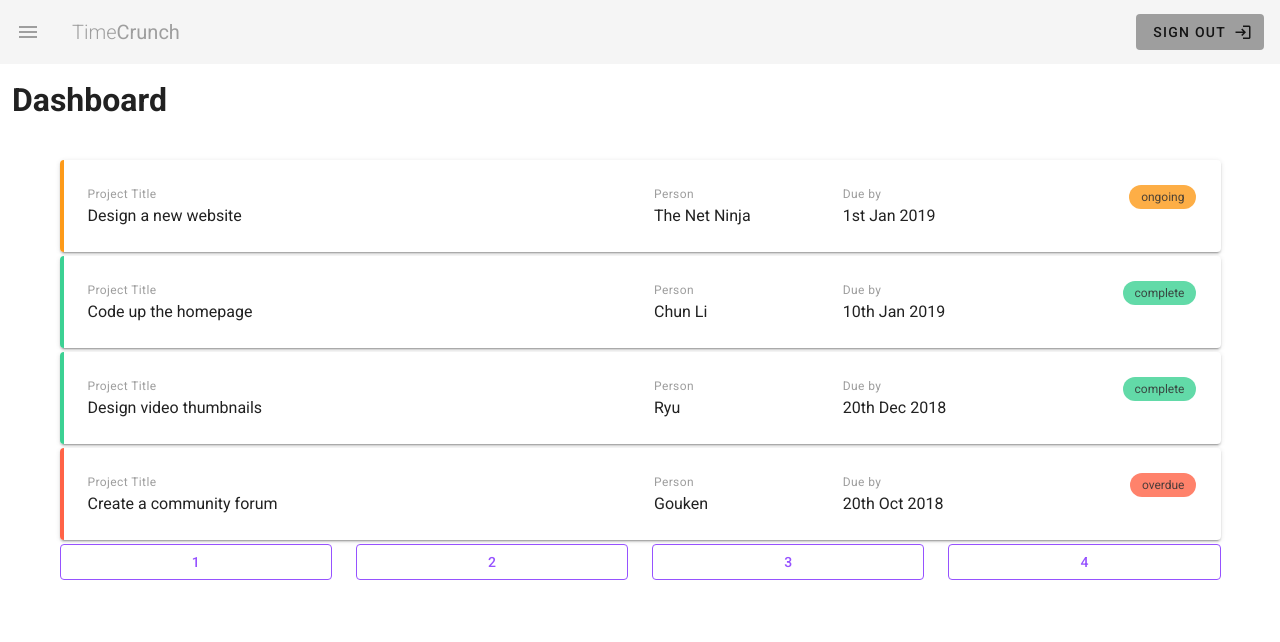
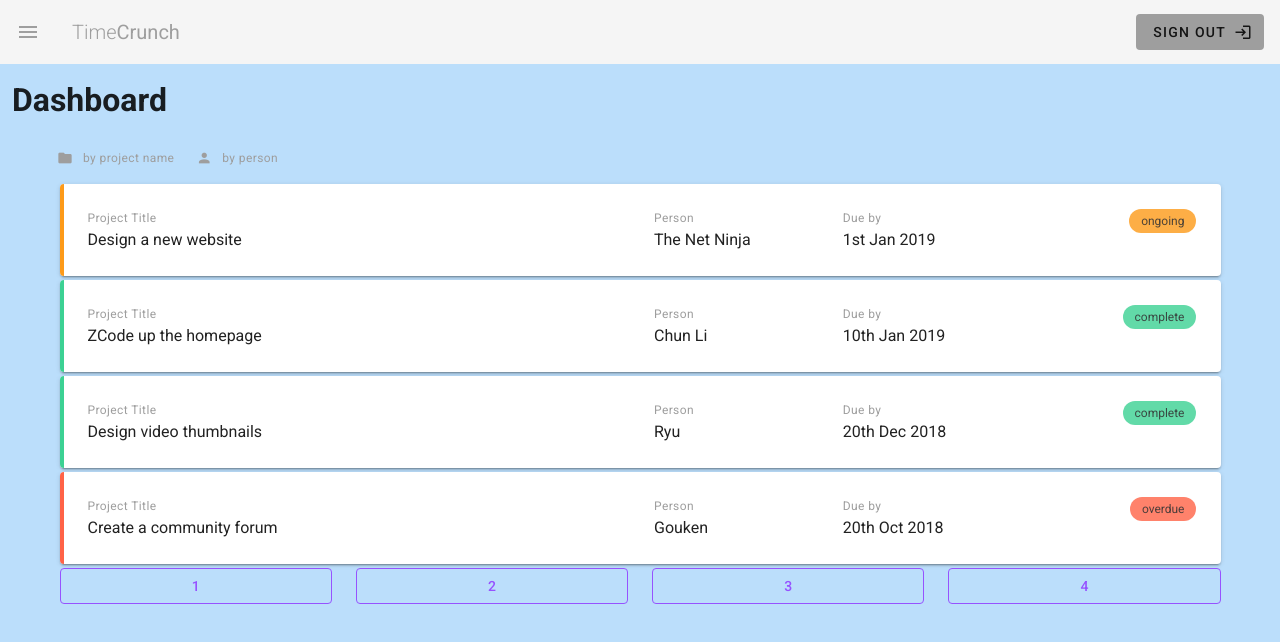
Before and after one commit to davidmbedford/TimeCrunch, a Vue app: page / in a window 1280 px wide. Shown: the top 642 px of the page. Built offline with nearby package versions, Linux system fonts and the light colour scheme.

Commit message:
UI for dashboard amended to have sort buttons and functionality

```diff
--- a/src/App.vue
+++ b/src/App.vue
@@ -20,7 +20,7 @@ export default {
 </script>
 
 <style>
-.theme--light.v-application
+.v-application.v-application--is-ltr.theme--light
   {
     background: #BBDEFB;
   }
--- a/src/views/Dashboard.vue
+++ b/src/views/Dashboard.vue
@@ -3,6 +3,30 @@
     <h1>Dashboard</h1>
 
     <v-container class="my-5">
+
+      <v-row class="mb-3">
+
+        <v-tooltip top>
+          <template v-slot:activator="{ on }">
+          <v-btn small text color="grey" @click="sortBy('title')" v-on="on">
+            <v-icon left small>mdi-folder</v-icon>
+            <span class="caption text-lowercase">By project name</span>
+          </v-btn>
+          </template>
+          <span>Sort project by project name</span>
+        </v-tooltip>
+
+        <v-tooltip top>
+          <template v-slot:activator="{ on }">
+          <v-btn small text color="grey" @click="sortBy('person')" v-on="on">
+            <v-icon left small>mdi-account</v-icon>
+            <span class="caption text-lowercase">By person</span>
+          </v-btn>
+          </template>
+          <span>Sort project by Author name</span>
+        </v-tooltip>
+
+      </v-row>
 
       <v-card class="pa-3 my-1" v-for="project in projects" :key="project.title">
         <v-row :class="`pa-3 project ${project.status}`">
@@ -19,7 +43,7 @@
             <div>{{project.due}}</div>
           </v-col>
           <v-col cols="6" sm="4" md="2">
-            <div class="text-right">
+            <div align="right">
               <v-chip small :class="`${project.status}`">{{ project.status }}</v-chip>
             </div>
           </v-col>
@@ -52,10 +76,15 @@ export default {
     return {
       projects: [
         { title: 'Design a new website', person: 'The Net Ninja', due: '1st Jan 2019', status: 'ongoing', content: 'Lorem ipsum dolor sit amet consectetur adipisicing elit. Sunt consequuntur eos eligendi illum minima adipisci deleniti, dicta mollitia enim explicabo fugiat quidem ducimus praesentium voluptates porro molestias non sequi animi!'},
-        { title: 'Code up the homepage', person: 'Chun Li', due: '10th Jan 2019', status: 'complete', content: 'Lorem ipsum dolor sit amet consectetur adipisicing elit. Sunt consequuntur eos eligendi illum minima adipisci deleniti, dicta mollitia enim explicabo fugiat quidem ducimus praesentium voluptates porro molestias non sequi animi!'},
+        { title: 'ZCode up the homepage', person: 'Chun Li', due: '10th Jan 2019', status: 'complete', content: 'Lorem ipsum dolor sit amet consectetur adipisicing elit. Sunt consequuntur eos eligendi illum minima adipisci deleniti, dicta mollitia enim explicabo fugiat quidem ducimus praesentium voluptates porro molestias non sequi animi!'},
         { title: 'Design video thumbnails', person: 'Ryu', due: '20th Dec 2018', status: 'complete', content: 'Lorem ipsum dolor sit amet consectetur adipisicing elit. Sunt consequuntur eos eligendi illum minima adipisci deleniti, dicta mollitia enim explicabo fugiat quidem ducimus praesentium voluptates porro molestias non sequi animi!'},
         { title: 'Create a community forum', person: 'Gouken', due: '20th Oct 2018', status: 'overdue', content: 'Lorem ipsum dolor sit amet consectetur adipisicing elit. Sunt consequuntur eos eligendi illum minima adipisci deleniti, dicta mollitia enim explicabo fugiat quidem ducimus praesentium voluptates porro molestias non sequi animi!'},
       ]
+    }
+  },
+  methods: {
+    sortBy(prop){
+      this.projects.sort((a, b) => a[prop] < b[prop] ? -1 : 1)
     }
   }
 
```
Also changed, not shown: src/views/Team.vue (line endings or trailing spaces).
